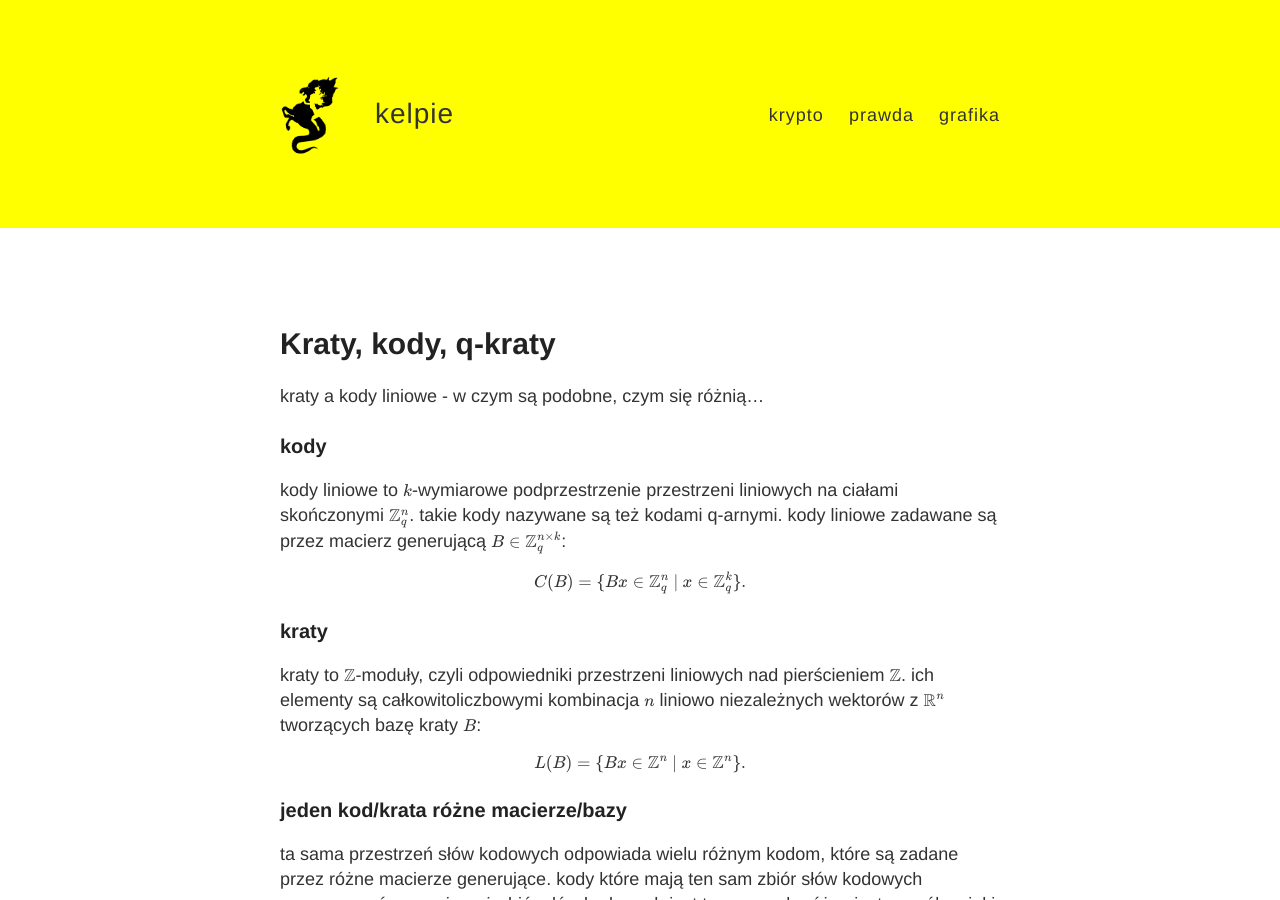
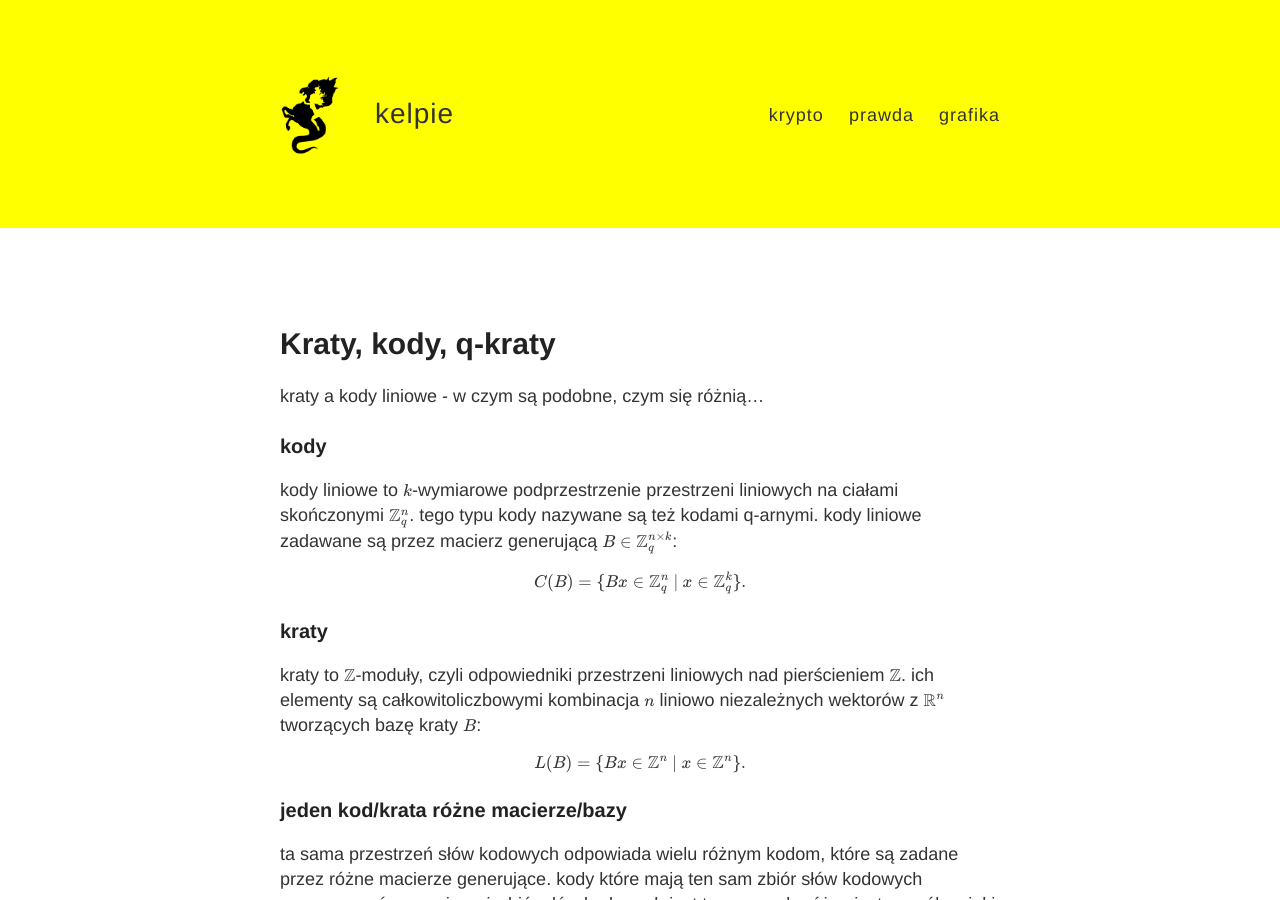
Before and after one commit to keIpie/keIpie.github.io, a Jekyll site: the page built from pq/_posts/2016-1-1-kraty-kody.md, in a window 1280 px wide and 900 px high. Built offline with Jekyll 4.4.1, drawn with Linux system fonts in a browser that asks for light colours; formulas are drawn with MathJax 3.

Commit message:
q-rne kraty

```diff
--- a/pq/_posts/2016-1-1-kraty-kody.md
+++ b/pq/_posts/2016-1-1-kraty-kody.md
@@ -8,7 +8,7 @@ kraty a kody liniowe - w czym są podobne, czym się różnią...
 ### kody
 
 kody liniowe to $k$-wymiarowe podprzestrzenie przestrzeni liniowych na ciałami skończonymi $\mathbb{Z}_q^n$.
-takie kody nazywane są też kodami q-arnymi. kody liniowe zadawane są przez macierz generującą $B \in \mathbb{Z}_q^{n \times k}$:
+tego typu kody nazywane są też kodami q-arnymi. kody liniowe zadawane są przez macierz generującą $B \in \mathbb{Z}_q^{n \times k}$:
 
 $$ C(B) = \{ Bx \in \mathbb{Z}_q^n ~|~ x \in \mathbb{Z}_q^k \}. $$
 
```
